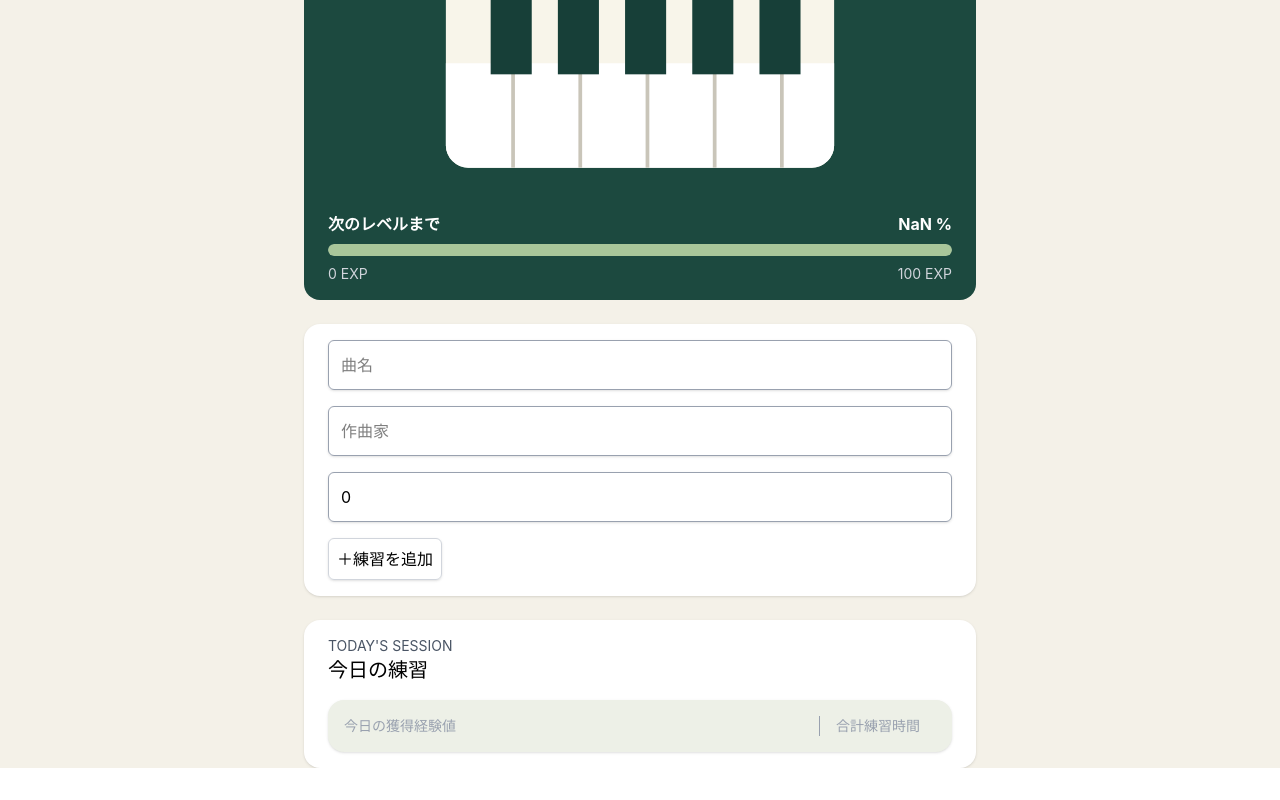
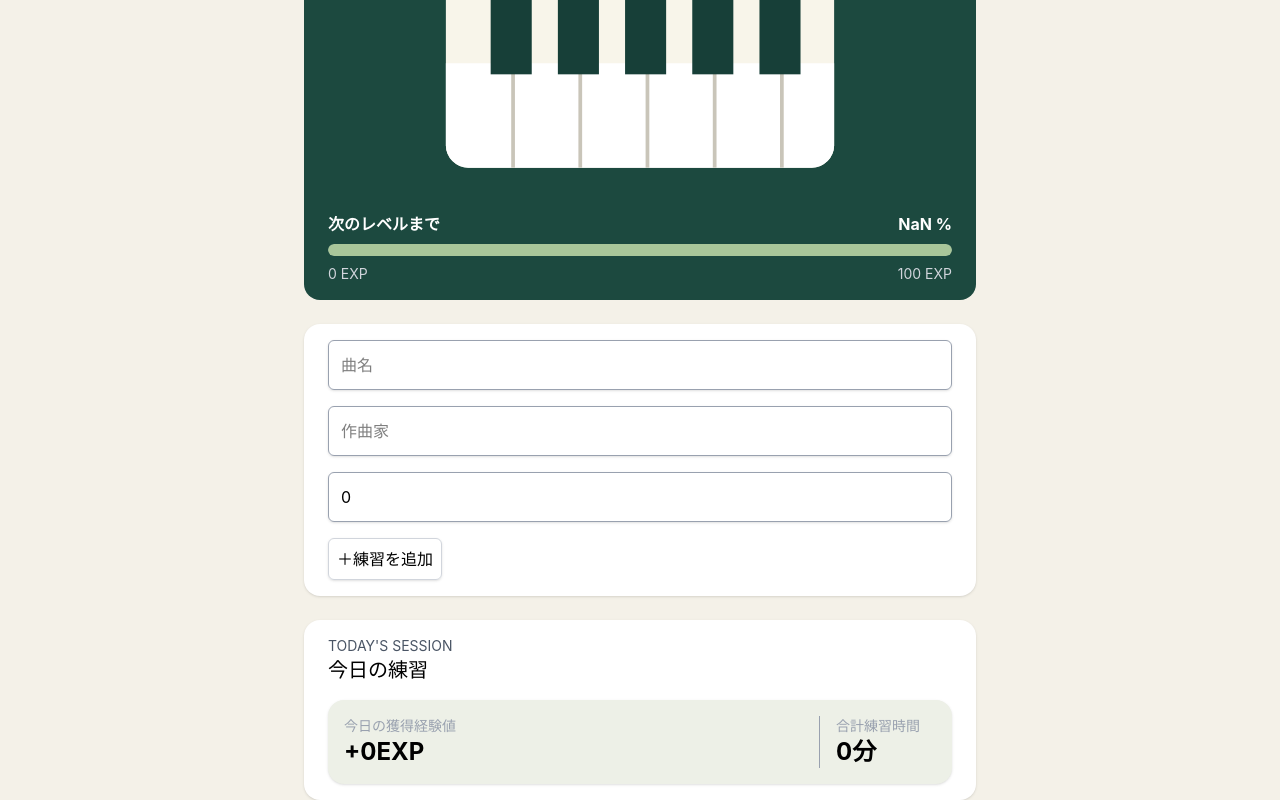
Before and after one commit to sako0515/pianote, a React (Vite) app: page / in a window 1280 px wide. Shown: the part 363-1163 px from the top of the page. Before the commit the page ends 1131 px from the top, so only its background shows below. Built offline with nearby package versions, Linux system fonts and the light colour scheme.

Commit message:
♻️ 型をzodのスキーマにまとめる

```diff
--- a/package.json
+++ b/package.json
@@ -15,7 +15,8 @@
     "lucide-react": "^1.52.0",
     "react": "^19.2.8",
     "react-dom": "^19.2.8",
-    "tailwindcss": "^4.3.3"
+    "tailwindcss": "^4.3.3",
+    "zod": "^4.6.6"
   },
   "devDependencies": {
     "@babel/core": "^7.29.7",
--- a/src/App.tsx
+++ b/src/App.tsx
@@ -5,14 +5,7 @@ import PianoForm from "./components/PianoForm";
 import { useEffect, useState } from "react";
 import { toDateString } from "./lib/date";
 import { calcLevelInfo, sumMinutes } from "./lib/exp";
-
-type PracticeLog = {
-  id: number;
-  title: string;
-  author: string;
-  practice: number;
-  date: string;
-};
+import type { PracticeLog } from "./schemas/practice";
 
 function App() {
   const [logs, setLogs] = useState<PracticeLog[]>(() => {
@@ -27,41 +20,16 @@ function App() {
   const [author, setAuthor] = useState("");
   const [practice, setPractice] = useState(0);
 
-  // const getToday = (): string => {
-  //   const now = new Date();
-  //   const year = now.getFullYear();
-  //   const month = String(now.getMonth() + 1).padStart(2, "0");
-  //   const day = String(now.getDate()).padStart(2, "0");
-
-  //   return `${year}-${month}-${day}`;
-  // };
-
-  // const today: string = getToday();
-  // const todayLogs = logs.filter((log) => log.date === today);
-
-  // const todayTotal = todayLogs.reduce((total, log) => {
-  //   return total + log.practice;
-  // }, 0);
-
-  // const totalExp = logs.reduce((total, log) => {
-  //   return total + log.practice;
-  // }, 0);
-
-  // const expPerLevel = 100;
-  // const level = Math.floor(totalExp / expPerLevel) + 1;
-  // const currentLevelExp = totalExp % expPerLevel;
-  // const expProgress = (currentLevelExp / expPerLevel) * 100;
-
   const today = toDateString();
   const todayLogs = logs.filter((log) => log.date === today);
-  const totayTotal = sumMinutes(todayLogs);
+  const todayTotal = sumMinutes(todayLogs);
   const levelInfo = calcLevelInfo(sumMinutes(logs));
 
   useEffect(() => {
     localStorage.setItem("logs", JSON.stringify(logs));
   }, [logs]);
 
-  const handleDelete = (id: number) => {
+  const handleDelete = (id: string) => {
     if (!confirm("Sure?")) return;
     const newLogs = logs.filter((log) => {
       return log.id !== id;
@@ -77,7 +45,7 @@ function App() {
     setLogs([
       ...logs,
       {
-        id: Date.now(),
+        id: crypto.randomUUID(),
         title: title,
         author: author,
         practice: practice,
@@ -134,10 +102,10 @@ function App() {
         <div className="bg-[#edf0e7] rounded-2xl p-4 shadow-sm">
           <div className="float-right border-l border-gray-400 mr-4 pl-4">
             <p className="text-gray-400 text-sm">合計練習時間</p>
-            <p className="text-2xl font-bold">{/*{todayTotal}分*/}</p>
+            <p className="text-2xl font-bold">{todayTotal}分</p>
           </div>
           <p className="text-gray-400 text-sm">今日の獲得経験値</p>
-          <span className="text-2xl font-bold">{/*+{todayTotal}EXP*/}</span>
+          <span className="text-2xl font-bold">+{todayTotal}EXP</span>
         </div>
       </main>
     </div>
--- /dev/null
+++ b/src/schemas/practice.ts
@@ -0,0 +1,13 @@
+import { z } from "zod";
+
+export const practiceLogSchema = z.object({
+  id: z.string(),
+  title: z.string(),
+  author: z.string(),
+  practice: z.number().int().positive(),
+  date: z.string().regex(/^\d{4}-\d{2}-\d{2}$/),
+});
+
+export const practiceLogsSchema = z.array(practiceLogSchema);
+
+export type PracticeLog = z.infer<typeof practiceLogSchema>;
```
Also changed, not shown: 1 other file (tests, documents, lock files or other folders).
